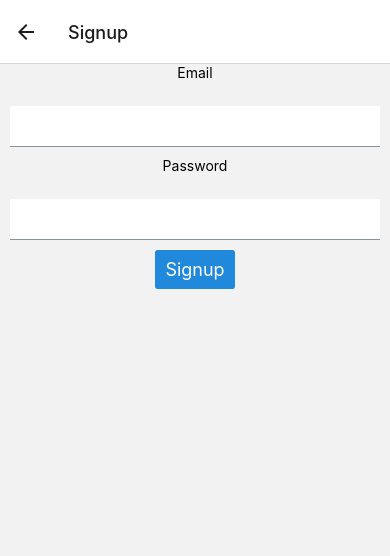
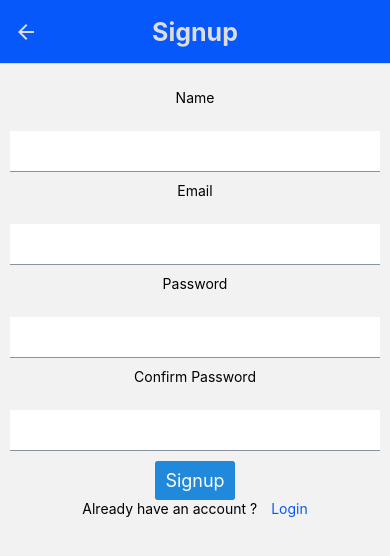
Before and after one commit to Sami-21/LMS-app, a React Native app: screen / in a window 390 px wide. Both pictures are taken after a click on the button "Sign up". Shown: the top 556 px of the page. Built offline with nearby package versions, Linux system fonts and the light colour scheme.

Commit message:
login and signup half way through

```diff
--- a/App.tsx
+++ b/App.tsx
@@ -8,10 +8,11 @@ import JournalScreen from "./screens/Journal";
 import NavigationDrawer from "./Components/NavigationDrawer";
 import SettingScreen from "./screens/Settings";
 import NavigationHeader from "./Components/NavigationHeader";
-import { createNativeStackNavigator } from "@react-navigation/native-stack";
+import { createNativeStackNavigator, NativeStackNavigationOptions } from "@react-navigation/native-stack";
 import WelcomeScreen from "./screens/WelcomeScreen";
 import SignupScreen from "./screens/SignupScreen";
 import LoginScreen from "./screens/LoginScreen";
+import { useState } from "react";
 
 interface screen {
   name: string;
@@ -19,42 +20,43 @@ interface screen {
 }
 
 const App: React.FC = () => {
+  const [authenticated, setAuthenticated] = useState(false);
   const Drawer = createDrawerNavigator();
   const Stack = createNativeStackNavigator();
-  const screens: screen[] = [
+  const authScreens: screen[] = [
     { name: "planifications", component: PlannificationsScreen },
     { name: "Pedagogical Journal", component: PedagogicalJournalScreen },
     { name: "Journal", component: JournalScreen },
     { name: "Settings", component: SettingScreen },
   ];
+  const preAuthScreens: screen[] = [
+    { name: "Welcome", component: WelcomeScreen },
+    { name: "Signup", component: SignupScreen },
+    { name: "Login", component: LoginScreen },
+  ];
+  const stackNavigatorScreenoption: NativeStackNavigationOptions = {
+    headerStyle: {
+      backgroundColor: "#0758FB",
+    },
+    headerTintColor: '#ddd',
+    headerTitleStyle: {
+      fontWeight: 'bold',
+      fontSize: 25,
+    },
+    headerTitleAlign: "center",
+  }
   return (
     <NavigationContainer>
-      <Stack.Navigator >
-        <Stack.Screen
-          name="Welcome"
-          component={WelcomeScreen}
-          options={{ title: "welcome" }}
-        ></Stack.Screen>
-        <Stack.Screen
-          name="Signup"
-          component={SignupScreen}
-          options={{ title: "Signup" }}
-        ></Stack.Screen>
-        <Stack.Screen
-          name="Login"
-          component={LoginScreen}
-          options={{ title: "Login" }}
-        ></Stack.Screen>
-      </Stack.Navigator>
-
-      {/* <Drawer.Navigator
+      {authenticated ?
+        <Drawer.Navigator
           drawerContent={(props) => <NavigationDrawer {...props} />}
           screenOptions={{
             drawerPosition: "right",
           }}
         >
-        {screens.map((screen: screen, index: number) => (
+          {authScreens.map((screen: screen, index: number) => (
             <Drawer.Screen
+              key={index}
               name={screen.name}
               options={({ navigation, route }) => ({
                 header: () => (
@@ -64,7 +66,23 @@ const App: React.FC = () => {
               component={screen.component}
             />
           ))}
-      </Drawer.Navigator> */}
+        </Drawer.Navigator>
+        :
+        <Stack.Navigator
+          screenOptions={stackNavigatorScreenoption}>
+          {preAuthScreens.map((screen: screen, index: number) => (
+            <Stack.Screen
+              key={index}
+              name={screen.name}
+              component={screen.component}
+              options={({ route }) => ({ title: route.name })}
+            ></Stack.Screen>
+          ))}
+        </Stack.Navigator>
+      }
+
+
+
     </NavigationContainer>
   );
 };
--- a/screens/LoginScreen.tsx
+++ b/screens/LoginScreen.tsx
@@ -1,14 +1,62 @@
-import { StyleSheet, View, Text } from 'react-native'
+import { StyleSheet, View, Text, TextInput } from 'react-native'
 import React from 'react'
 import { Button, Input } from '@rneui/base';
+import { useForm, Controller } from "react-hook-form";
 
 const LoginScreen: React.FC<any> = () => {
+    const { control, handleSubmit, formState: { errors } } = useForm({
+        defaultValues: {
+            email: '',
+            password: '',
+        }
+    });
+    const onSubmit = (data: any) => console.log(data);
+
     return (
         <View style={styles.container}>
+            <Text>Email</Text>
+            <Controller
+                control={control}
+                rules={{
+                    required: true,
+                    minLength: 4,
+                }}
+                render={({ field: { onChange, onBlur, value } }) => (
+                    <TextInput
+                        style={styles.inputFields}
+                        onBlur={onBlur}
+                        onChangeText={onChange}
+                        value={value}
+                    />
+                )}
+                name="email"
+            />
+            {errors.email && <Text style={styles.errorMessage}>{errors.email.message} </Text>}
+            <Text>Password</Text>
+            <Controller
+                control={control}
+                rules={{
+                    maxLength: 100,
+                }}
+                render={({ field: { onChange, onBlur, value } }) => (
+                    <TextInput
+                        style={styles.inputFields}
+                        onBlur={onBlur}
+                        onChangeText={onChange}
+                        value={value}
+                        secureTextEntry={true}
+                    />
+                )}
+                name="password"
+            />
+            {errors.password && <Text style={styles.errorMessage}>{errors.password.message}</Text>}
 
-            <Text>LoginScreen</Text>
-            <Input></Input>
-            <Button>Login</Button>
+            <Button title="Submit" onPress={handleSubmit(onSubmit)} />
+
+            {/* <Text>Email</Text>
+            <Input style={styles.inputFields} />
+            <Input style={styles.inputFields} secureTextEntry={true} />
+            <Button>Login</Button> */}
         </View>
     )
 }
@@ -17,14 +65,34 @@ const styles = StyleSheet.create({
     container: {
         flex: 1,
         alignItems: "center",
+        marginTop: 25,
     },
     logoContainer: {
         justifyContent: "center",
         alignItems: "center",
-        width: "50",
-        height: "50",
+        width: "100%",
+        height: "450px",
+    },
+    logo: {
         backgroundColor: "0758FB",
+        width: "50px",
+        height: "50px",
+        borderRadius: 9999,
+    },
+    inputFields: {
+        width: 300,
+        height: 50,
+        margin: 25,
+        marginHorizontal: 25,
+        backgroundColor: "#fff",
+    },
+    errorMessage: {
+        color: "red",
+    },
+
+    loginBtn: {
+        marginLeft: 10,
+        color: "#0758FB",
     },
 });
-
 export default LoginScreen
--- a/screens/SignupScreen.tsx
+++ b/screens/SignupScreen.tsx
@@ -1,16 +1,24 @@
 import { StyleSheet, View, Text } from 'react-native'
 import React from 'react'
 import { Button, Input } from '@rneui/base';
+import { useForm, Controller } from "react-hook-form";
+
 
 const SignupScreen: React.FC<any> = ({ navigation }) => {
     return (
         <View style={styles.container}>
+            <Text>Name</Text>
+            <Input style={styles.inputFields} />
             <Text>Email</Text>
-            <Input style={styles.inputFields}></Input>
+            <Input style={styles.inputFields} />
             <Text>Password</Text>
-            <Input style={styles.inputFields} secureTextEntry={true}></Input>
-            <Button>Signup</Button>
-
+            <Input style={styles.inputFields} secureTextEntry={true} />
+            <Text>Confirm Password</Text>
+            <Input style={styles.inputFields} secureTextEntry={true} />
+            <Button >Signup</Button>
+            <Text>Already have an account ? <Text onPress={() => {
+                navigation.navigate("Login");
+            }} style={styles.loginBtn}>Login</Text></Text>
         </View>
     )
 }
@@ -19,6 +27,7 @@ const styles = StyleSheet.create({
     container: {
         flex: 1,
         alignItems: "center",
+        marginTop: 25,
     },
     logoContainer: {
         justifyContent: "center",
@@ -36,6 +45,10 @@ const styles = StyleSheet.create({
         marginTop: 25,
         backgroundColor: "#fff",
     },
+    loginBtn: {
+        marginLeft: 10,
+        color: "#0758FB",
+    },
 });
 
 export default SignupScreen
```
Lines whose indentation alone changed are shown as unchanged.
